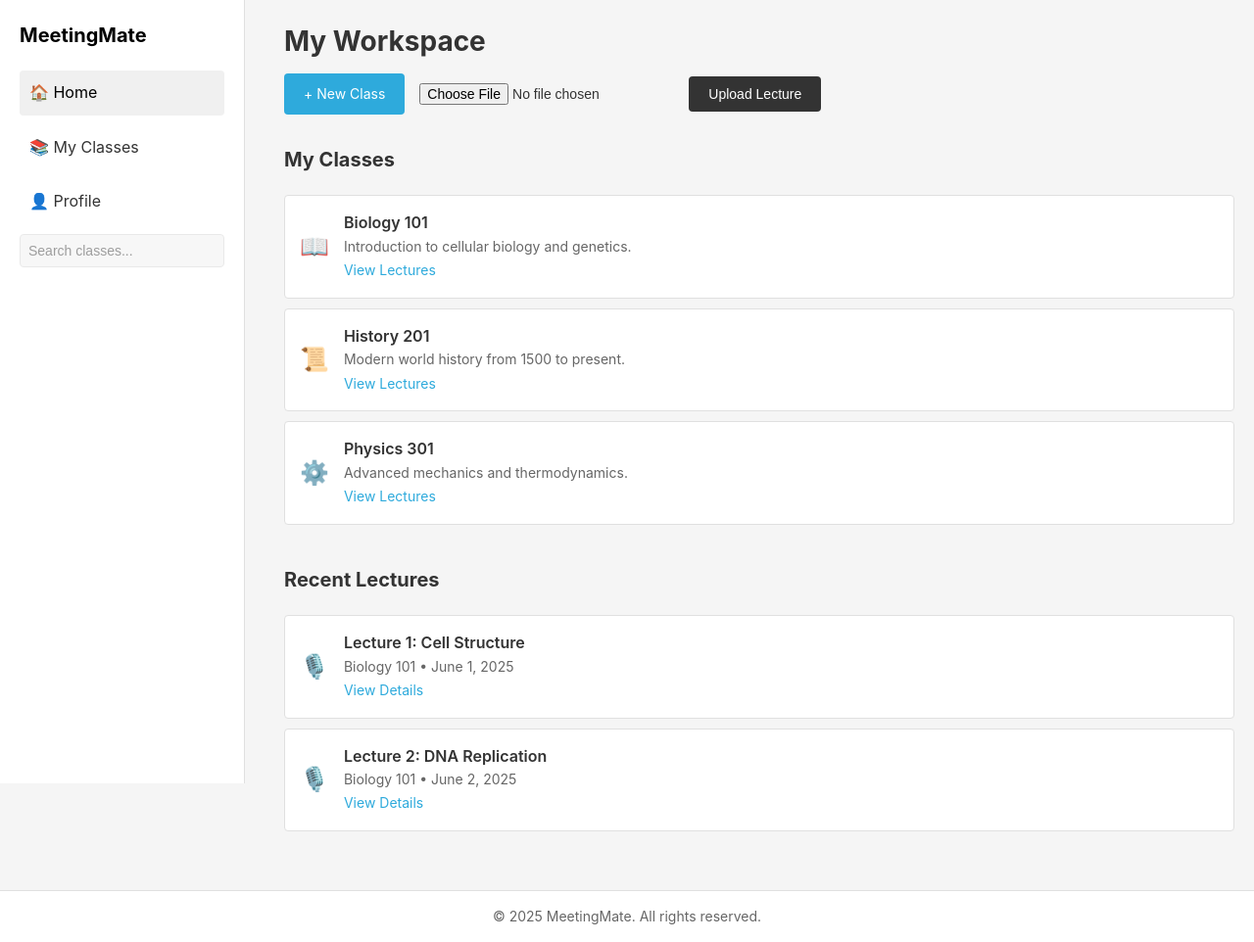
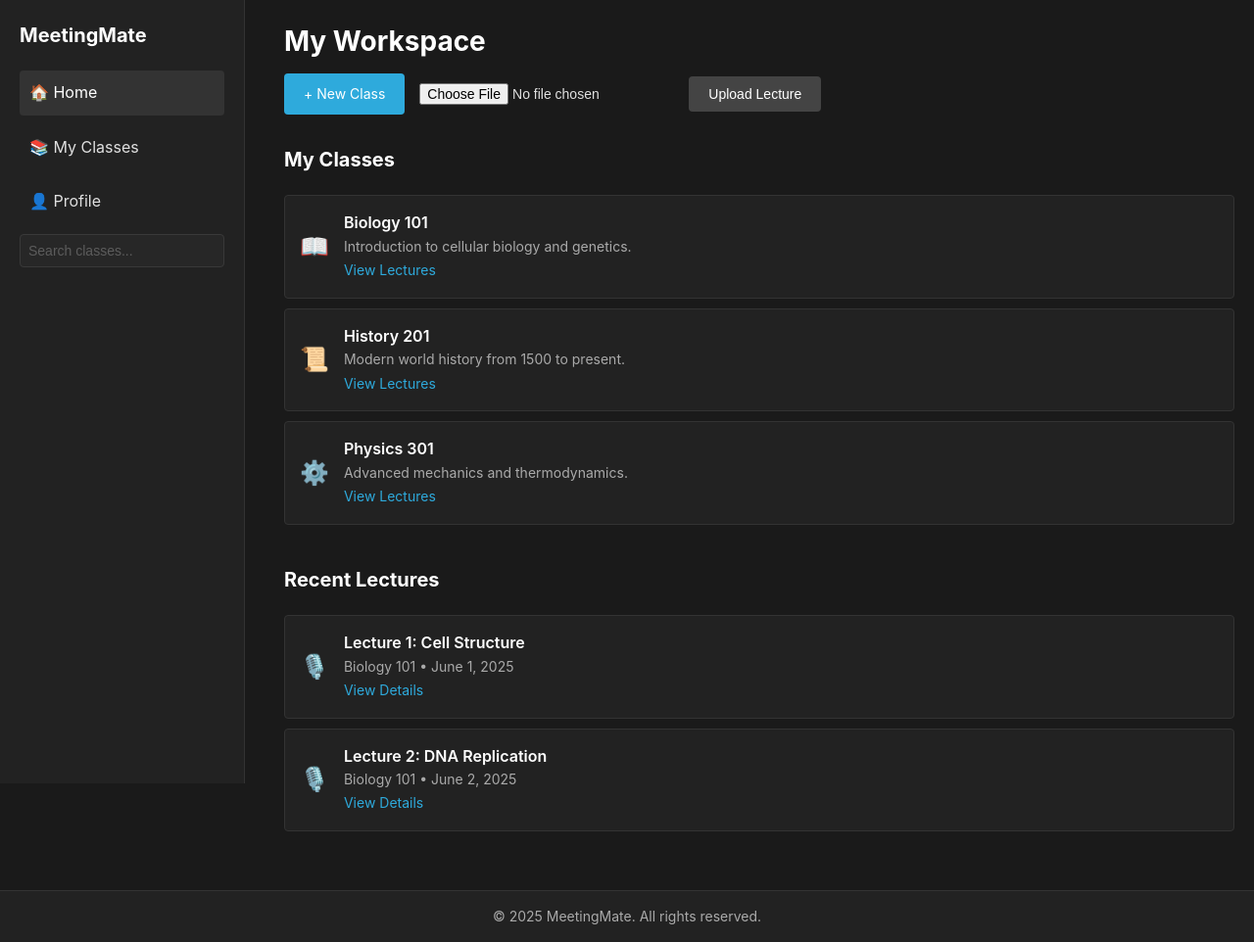
Before and after one commit to Fernando12filho/notemate, a Flask app: page / in a window 1280 px wide. Shown: the whole page at 98% size. Run offline with Flask 3, Linux system fonts and the light colour scheme.

Commit message:
Update styles for dark theme and modify form action in class template

```diff
--- a/static/style.css
+++ b/static/style.css
@@ -7,8 +7,8 @@
 
 body {
     font-family: -apple-system, BlinkMacSystemFont, 'Inter', sans-serif;
-    background-color: #f5f5f5; /* Notion's light gray */
-    color: #333;
+    background-color: #1a1a1a; /* Dark gray background */
+    color: #e0e0e0; /* Light text for contrast */
     line-height: 1.6;
     display: flex;
     flex-direction: column;
@@ -23,8 +23,8 @@ body {
 /* Sidebar */
 .sidebar {
     width: 250px;
-    background-color: #fff;
-    border-right: 1px solid #e0e0e0;
+    background-color: #222222; /* Darker sidebar */
+    border-right: 1px solid #333333; /* Subtle border */
     padding: 20px;
     height: 100vh; /* Full height */
     position: fixed;
@@ -34,14 +34,14 @@ body {
 
 .sidebar-header h2 {
     font-size: 20px;
-    color: #000;
+    color: #ffffff; /* White logo text */
     margin-bottom: 20px;
 }
 
 .sidebar-nav a {
     display: block;
     padding: 10px;
-    color: #333;
+    color: #e0e0e0;
     text-decoration: none;
     font-size: 16px;
     margin-bottom: 10px;
@@ -49,20 +49,22 @@ body {
 }
 
 .sidebar-nav a:hover, .sidebar-nav a.active {
-    background-color: #f0f0f0;
-    color: #000;
+    background-color: #333333;
+    color: #ffffff;
 }
 
 .search input {
     width: 100%;
     padding: 8px;
-    border: 1px solid #e0e0e0;
+    border: 1px solid #444444;
     border-radius: 4px;
     font-size: 14px;
+    background-color: #2a2a2a;
+    color: #e0e0e0;
 }
 
 .search input:disabled {
-    background-color: #f5f5f5;
+    background-color: #2a2a2a;
     opacity: 0.7;
 }
 
@@ -71,6 +73,7 @@ body {
     margin-left: 270px; /* Offset for sidebar */
     padding: 20px;
     flex: 1;
+    background-color: #1a1a1a;
 }
 
 .content-header {
@@ -79,12 +82,13 @@ body {
 
 .content-header h1 {
     font-size: 28px;
+    color: #ffffff;
     margin-bottom: 10px;
 }
 
 .content-header p {
     font-size: 16px;
-    color: #666;
+    color: #aaaaaa;
 }
 
 .actions {
@@ -106,7 +110,7 @@ body {
 
 .btn-primary {
     background-color: #2eaadc; /* Notion's blue */
-    color: #fff;
+    color: #ffffff;
 }
 
 .btn-primary:hover {
@@ -114,12 +118,12 @@ body {
 }
 
 .btn-secondary {
-    background-color: #333;
-    color: #fff;
+    background-color: #444444;
+    color: #ffffff;
 }
 
 .btn-secondary:hover {
-    background-color: #555;
+    background-color: #555555;
 }
 
 .upload-form {
@@ -130,6 +134,7 @@ body {
 
 .upload-form input[type="file"] {
     font-size: 14px;
+    color: #e0e0e0;
 }
 
 /* Classes and Lectures */
@@ -139,6 +144,7 @@ body {
 
 .classes h2, .lectures h2, .recent h2, .results h2 {
     font-size: 20px;
+    color: #ffffff;
     margin-bottom: 20px;
 }
 
@@ -151,30 +157,32 @@ body {
 .class-item, .lecture-item {
     display: flex;
     align-items: center;
-    background-color: #fff;
-    border: 1px solid #e0e0e0;
+    background-color: #222222; /* Dark card background */
+    border: 1px solid #333333;
     border-radius: 4px;
     padding: 15px;
     transition: background-color 0.3s;
 }
 
 .class-item:hover, .lecture-item:hover {
-    background-color: #f9f9f9;
+    background-color: #2a2a2a;
 }
 
 .icon {
     font-size: 24px;
     margin-right: 15px;
+    color: #e0e0e0;
 }
 
 .class-details h3, .lecture-details h3 {
     font-size: 16px;
     font-weight: 600;
+    color: #ffffff;
 }
 
 .class-details p, .lecture-details p {
     font-size: 14px;
-    color: #666;
+    color: #aaaaaa;
 }
 
 .class-details a, .lecture-details a {
@@ -189,22 +197,42 @@ body {
 
 /* Results Page */
 .content-box {
-    background-color: #fff;
-    border: 1px solid #e0e0e0;
+    background-color: #222222;
+    border: 1px solid #333333;
     border-radius: 4px;
     padding: 20px;
     margin-bottom: 20px;
     font-size: 14px;
     line-height: 1.8;
+    color: #e0e0e0;
 }
 
 /* Footer */
 .footer {
-    background-color: #fff;
-    border-top: 1px solid #e0e0e0;
+    background-color: #222222;
+    border-top: 1px solid #333333;
     padding: 15px;
     text-align: center;
-    color: #666;
+    color: #aaaaaa;
     font-size: 14px;
     margin-top: auto; /* Stick to bottom */
 }
+
+/* Categories (for mocked tags) */
+.categories {
+    margin-bottom: 20px;
+}
+
+.category {
+    padding: 5px 10px;
+    margin-right: 10px;
+    font-size: 14px;
+    color: #aaaaaa;
+    cursor: pointer;
+}
+
+.category.active, .category:hover {
+    color: #2eaadc;
+    background-color: #333333;
+    border-radius: 4px;
+}
--- a/templates/class.html
+++ b/templates/class.html
@@ -30,7 +30,7 @@
                 <h1>Biology 101</h1>
                 <p>Introduction to cellular biology and genetics.</p>
                 <div class="actions">
-                    <form action="{{ url_for('results') }}" method="post" enctype="multipart/form-data" class="upload-form">
+                    <form action="{{ url_for('generate') }}" method="post" enctype="multipart/form-data" class="upload-form">
                         <input type="file" name="audio" accept="audio/*" required>
                         <button type="submit" class="btn btn-primary">+ Add Lecture</button>
                     </form>
```
